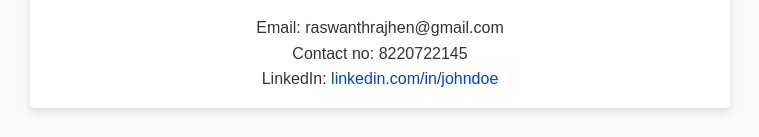
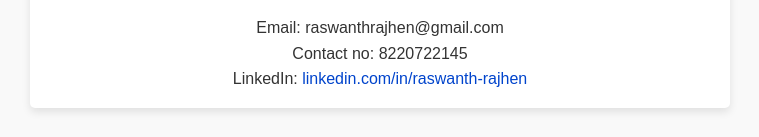
Before and after one commit to raswanthrajhen/raswanthrajhen-portfolio, a plain HTML site: page index.html in a window 1280 px wide. Shown: the part 1309-1446 px from the top of the page, without its empty margins (260-1019 px from the left). Drawn offline with Linux system fonts and the light colour scheme.

Commit message:
Update index.html

```diff
--- a/index.html
+++ b/index.html
@@ -56,7 +56,7 @@
     <h2>Contact Me</h2>
     <p>Email: raswanthrajhen@gmail.com</p>
     <p>Contact no: 8220722145</p>
-    <p>LinkedIn: <a href="https://linkedin.com/in/raswanth-rajhen" target="_blank">linkedin.com/in/johndoe</a></p>
+    <p>LinkedIn: <a href="https://linkedin.com/in/raswanth-rajhen" target="_blank">linkedin.com/in/raswanth-rajhen</a></p>
   </section>
 
   <script src="script.js"></script>
```
